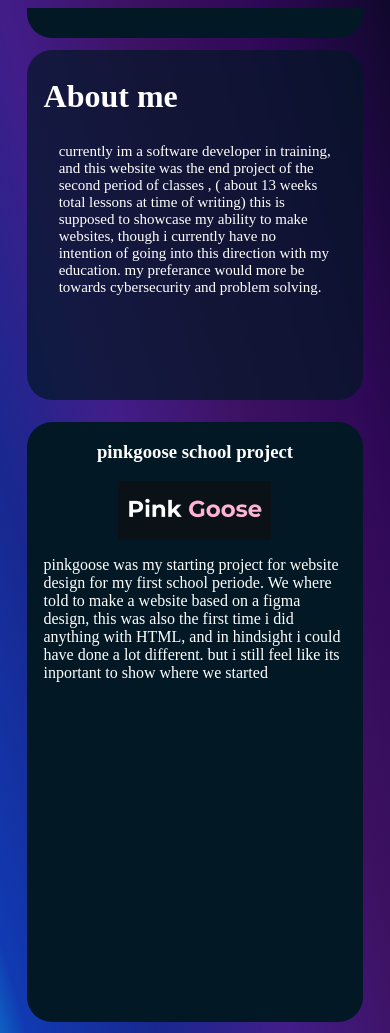
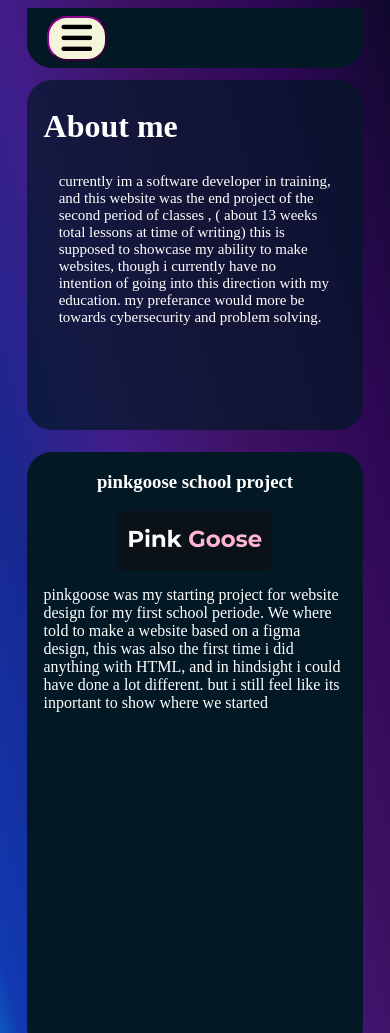
Before and after one commit to crowwraith/crowwraith.github.io, a plain HTML site: page index.html in a window 390 px wide. Shown: the top 1033 px of the page. Drawn offline with Linux system fonts and the light colour scheme.

Commit message:
edit button

```diff
--- a/index.html
+++ b/index.html
@@ -6,12 +6,16 @@
     <meta name="viewport" content="width=device-width, initial-scale=1.0">
     <title>Document</title>
     <link rel="stylesheet" href="style\index.css">
+    <link href="https://fonts.googleapis.com/css2?family=Bebas+Neue&display=swap" rel="stylesheet">
+  <script src="https://kit.fontawesome.com/5321476408.js" crossorigin="anonymous"></script>
 </head>
 
 <body>
     <!--start header-->
     <header>
         <div class="header-Main-desktop">
+
+            <button class="testkleur"><i class="fa-solid fa-bars"></i></button>
 
             <div class="header-buttonbar-desktop">
 
--- a/style/index.css
+++ b/style/index.css
@@ -15,6 +15,12 @@ body{
     background-color: rgb(2, 24, 36);
     border-bottom-left-radius: 25px;
     border-bottom-right-radius: 25px;
+}
+button i.fa-solid{
+    display: none;
+}
+.testkleur{
+    display: none;
 }
 .header-buttonbar-desktop{
     display: flex;
@@ -195,15 +201,31 @@ body{
     /*start header mobile */
     .header-Main-desktop{
         display: flex;
-        height:30px;
+        height:60px;
         width: 90%;
         margin-left: 5%;
         margin-top: 0;
-        justify-content: center;
+        justify-content: flex-start;
         align-items: center;
         background-color: rgb(2, 24, 36);
         border-bottom-left-radius: 25px;
         border-bottom-right-radius: 25px;
+    }
+    .testkleur{
+        display: flex;
+        margin-left: 20px;
+        height: 45px;
+        width: 60px;
+        background-color: beige;
+        border-color: darkmagenta;
+        border-radius: 20px;
+        justify-content: center;
+        align-items: center;
+    }
+    button i.fa-solid{
+        display: flex;
+
+        font-size: 35px;
     }
     .header-buttonbar-desktop{
         display: none;
```
